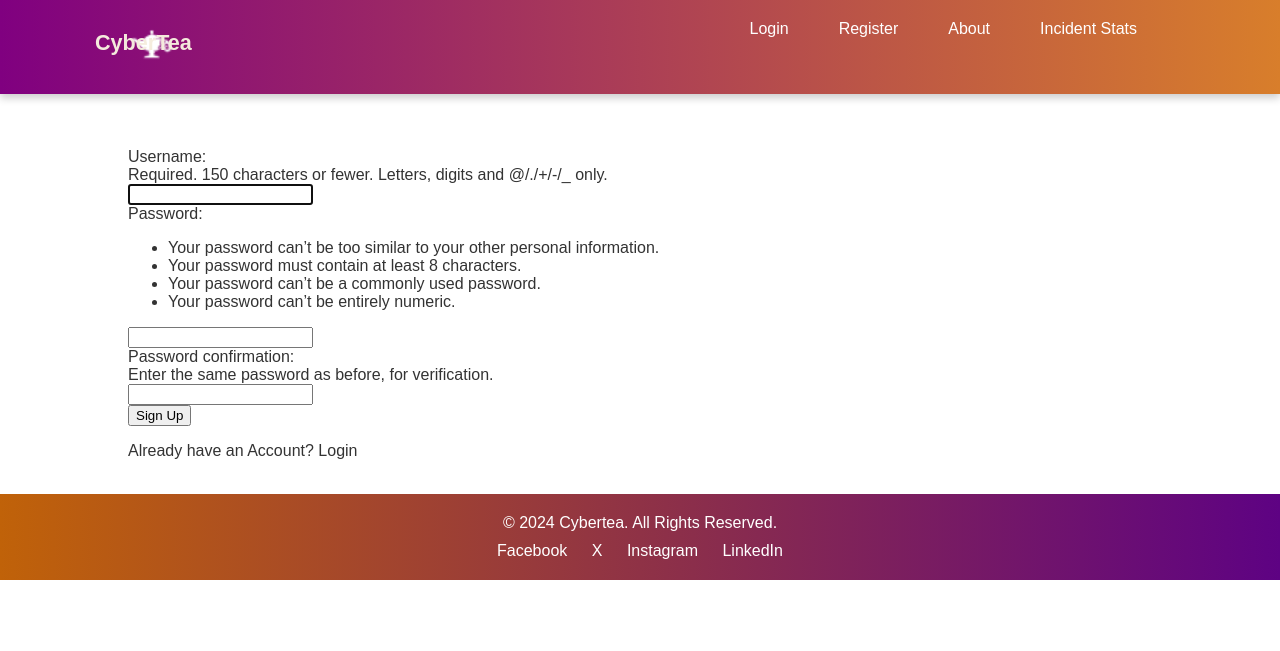
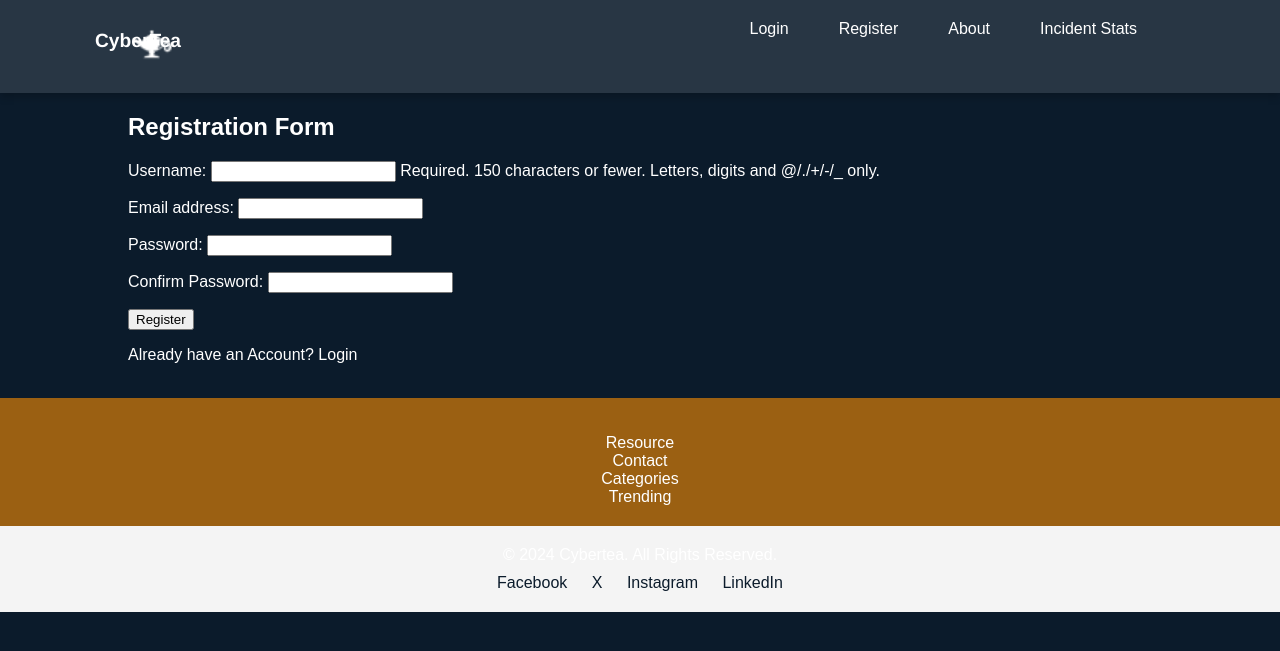
Before and after one commit to Ha3rk/CyberTea, a Django app: page /register/ in a window 1280 px wide. Shown: the top 651 px of the page. Run offline with Django 5.2, Linux system fonts and the light colour scheme; some libraries are stand-ins or nearby versions.

Commit message:
user registration. css dark blue, google fonts

```diff
--- /dev/null
+++ b/cybertea_app/forms.py
@@ -0,0 +1,56 @@
+# forms.py
+from django import forms
+from django.contrib.auth.models import User
+
+
+class LoginForm(forms.Form):
+    username = forms.CharField(widget=forms.TextInput, label='Username', max_length=150)
+    password = forms.CharField(widget=forms.PasswordInput, label='Password')
+
+    def clean_username(self):
+        username = self.cleaned_data.get('username')
+        if not User.objects.filter(username=username).exists():
+            raise forms.ValidationError("This username does not exist.")
+        return username
+
+    def clean(self):
+        cleaned_data = super().clean()
+        username = cleaned_data.get('username')
+        password = cleaned_data.get('password')
+
+        if username and password:
+            user = User.objects.filter(username=username).first()
+            if user and not user.check_password(password):
+                raise forms.ValidationError("Incorrect password")
+        return cleaned_data
+
+
+class RegistrationForm(forms.ModelForm):
+    password1 = forms.CharField(widget=forms.PasswordInput, label='Password')
+    password2 = forms.CharField(widget=forms.PasswordInput, label='Confirm Password')
+
+    class Meta:
+        model = User
+        fields = ['username', 'email']
+
+    def clean(self):
+        cleaned_data = super().clean()
+        password1 = cleaned_data.get('password1')
+        password2 = cleaned_data.get('password2')
+
+        if password1 != password2:
+            raise forms.ValidationError("Passwords do not match")
+
+        return cleaned_data
+
+    def clean_username(self):
+        username = self.cleaned_data.get('username')
+        if User.objects.filter(username=username).exists():
+            raise forms.ValidationError("Username already exists")
+        return username
+
+    def clean_email(self):
+        email = self.cleaned_data.get('email')
+        if User.objects.filter(email=email).exists():
+            raise forms.ValidationError("Email already exists")
+        return email
--- a/cybertea_app/templates/cyberevents/base.html
+++ b/cybertea_app/templates/cyberevents/base.html
@@ -8,6 +8,9 @@
     <link rel="stylesheet" href="{% static '/css/styles.css' %}">
     <script src="https://cdnjs.cloudflare.com/ajax/libs/jquery/3.6.0/jquery.min.js"></script>
     <script src="https://cdnjs.cloudflare.com/ajax/libs/bootstrap/5.1.3/js/bootstrap.bundle.min.js"></script>
+    <link rel="preconnect" href="https://fonts.googleapis.com">
+    <link rel="preconnect" href="https://fonts.gstatic.com" crossorigin>
+    <link href="https://fonts.googleapis.com/css2?family=Domine:wght@400..700&display=swap" rel="stylesheet">
 
     <title>Cybertea</title>
 </head>
@@ -24,7 +27,7 @@
                     <li><a href="{% url 'login' %}">Login</a></li>
                     <li><a href="{% url 'register' %}">Register</a></li>
                     <li><a href="{% url 'about' %}">About</a></li>
-                    <li><a href="{% url 'incident_stats' %}">Incident Stats</a></li>
+                    <li><a href="{% url 'login' %}">Incident Stats</a></li>
 
 
                 </ul>
@@ -42,6 +45,17 @@
     </main>
 
     <!-- Footer -->
+    <section class="footerx">
+        <div class="container">
+            <p></p>
+            <ul class="footerx_elements">
+                <li><a href="#">Resource</a></li>
+                <li><a href="#">Contact</a></li>
+                <li><a href="#">Categories</a></li>
+                <li><a href="#">Trending</a></li>
+            </ul>
+        </div>
+    </section>
     <footer>
         <div class="container">
             <p>&copy; 2024 Cybertea. All Rights Reserved.</p>
--- a/cybertea_app/templates/cyberevents/index.html
+++ b/cybertea_app/templates/cyberevents/index.html
@@ -3,8 +3,9 @@
 {% block title %}Home{% endblock %}
 
 {% block content %}
-
+<br>
 <div class="container">
+    <center><div><h1>Cybersecurity News Narration on the GO!</h1></div></center>
     <br>
 
     <div class="news-section">
--- a/cybertea_app/templates/cyberevents/register.html
+++ /dev/null
@@ -1,22 +0,0 @@
-{% extends './base.html' %}
-{% load crispy_forms_tags %}
-{% block title %}Create New Account {% endblock %}
-
-{% block content %}
-<main>
-    <form action='register' method="POST" >
-        <br>
-        <br>
-        <br>
-        {% csrf_token %}
-        {{ form }}
-        <input type="submit" value="Sign Up">
-    </form>
-
-    <div>
-    <p>Already have an Account? <a href = "{% url 'login' %}">Login</a></p>
-
-    </div>
-    <br>
-</main>
-{% endblock %}
--- /dev/null
+++ b/cybertea_app/templates/registration/register.html
@@ -0,0 +1,31 @@
+{% extends 'cyberevents/base.html' %}
+{% block title %}Create New Account {% endblock %}
+
+{% block content %}
+<main>
+<body>
+    <h2>Registration Form</h2>
+    {% if messages %}
+        <ul>
+            {% for message in messages %}
+                <li>{{ message }}</li>
+            {% endfor %}
+        </ul>
+    {% endif %}
+
+    <form method="POST">
+        {% csrf_token %}
+        {{ form.as_p }}
+        <button type="submit">Register</button>
+    </form>
+</body>
+</html>
+
+
+    <div>
+    <p>Already have an Account? <a href = "{% url 'login' %}">Login</a></p>
+
+    </div>
+    <br>
+</main>
+{% endblock %}
--- a/cybertea_app/views.py
+++ b/cybertea_app/views.py
@@ -1,10 +1,13 @@
-from django.shortcuts import render
+from django.shortcuts import render, redirect
 from bs4 import BeautifulSoup
 from .models import Category
 from django.http import JsonResponse
-from django.contrib.auth.forms import UserCreationForm, AuthenticationForm
 import requests
 import openai
+from django.contrib import messages
+from .forms import LoginForm, RegistrationForm
+from django.contrib.auth import authenticate, login as auth_login
+
 # Set your OpenAI API key
 
 
@@ -91,12 +94,39 @@ def incident_stats(request):
     return render(request, 'cyberevents/incident_stats.html', {'incident_stats': incident_stats})
 
 def login(request):
-    login = AuthenticationForm()
-    return render(request, 'cyberevents/login.html', {'login': login})
+    if request.method == 'POST':
+        login_form = LoginForm(request.POST)
+        if login_form.is_valid():
+            username = login_form.cleaned_data['username']
+            password = login_form.cleaned_data['password']
+            user = authenticate(request, username=username, password=password)
+            if user is not None:
+                auth_login(request, user)
+                messages.success(request, 'You are now logged in.')
+                return redirect('index')
+            else:
+                messages.error(request, 'Invalid username or password.')
+    else:
+        login_form = LoginForm()
+
+    return render(request, 'registration/login.html', {'login_form': login_form})
+
 
 def register(request):
-    form = UserCreationForm()
-    return render(request,'cyberevents/register.html', {'form': form})
+    if request.method == 'POST':
+        form = RegistrationForm(request.POST)
+        if form.is_valid():
+            user = form.save(commit=False)
+            user.set_password(form.cleaned_data['password1'])  # Set the password
+            user.save()
+            messages.success(request, 'Registration successful.')
+            return redirect('login')  # Redirect to a login page or any other page
+        else:
+            messages.error(request, 'Please correct the errors below.')
+    else:
+        form = RegistrationForm()
+    return render(request, 'registration/register.html', {'form': form})
+
 
 
 # Function to fetch article content and summarize it using GPT
--- a/cybertea_project/static/css/styles.css
+++ b/cybertea_project/static/css/styles.css
@@ -1,14 +1,16 @@
 /* Header */
 header {
-    background: linear-gradient(90deg, #800080, #d87e2b);    color: #fff;
+  /**  background: linear-gradient(90deg, #800080, #d87e2b);    color: #fff;*/
+    background-color: rgba(255, 255, 255, 0.116);
     padding: 20px 0;
     box-shadow: 0 4px 8px rgba(0, 0, 0, 0.2); /* Add shadow here */
 }
 
 header .logo {
     display: inline-block;
-    font-size: 1.35rem;
-    font-weight: bold;
+    font-size: 1.2rem;
+    font-weight: bolder;
+    font-family: 'helvetica', sans-serif;
 }
 
 
@@ -17,7 +19,7 @@ header .logo a {
     top: 30px;
     left: 95px;
     z-index: 10;
-    color: rgb(245, 237, 222, 0.99)}
+    color: #ffffff}
 
 header nav {
     float: right;
@@ -27,7 +29,11 @@ header nav ul {
     list-style-type: none;
     margin: 0;
     padding: 0;
-    display: flex
+    display: flex;
+    font-weight: 500;
+    font-size: 1.0rem;
+
+
 }
 
 header nav ul li {
@@ -36,7 +42,7 @@ header nav ul li {
 }
 
 header nav ul li a {
-    color: #fff;
+    color: #ffffff;
     padding: 10px 15px;
     border-radius: 5px;
     transition: background-color 0.3s ease;
@@ -47,23 +53,40 @@ header nav ul li a:hover {
 }
 
 /* General Styles */
+
+
+
+.domine{
+  font-family: "Domine", serif;
+  font-optical-sizing: auto;
+  font-weight: 400;
+  font-style: normal;
+}
+
 body, html {
     margin: 0;
     padding: 0;
-    font-family: Arial, sans-serif;
-    background-color: #fff;
-    color: #333;
+    background-color: #0b1b2b;
+    font-family: "Lexend", sans-serif;
+    font-optical-sizing: auto;
+    font-style: normal;
+    font-weight:normal;
 }
 
 a {
     text-decoration: None;
-    color: #333;
+    color: #ffffff;
 
 }
 
 .container {
     width: 80%;
     margin: 0 auto;
+}
+p {
+    text-decoration: None;
+    color: #ffffff;
+
 }
 .btn {
     color: #800080;
@@ -72,9 +95,37 @@ a {
     border-radius: 5px;
     transition: background-color 0.3s ease;
 }
+
+h1 {
+    font-family: 'Lexend', sans-serif;
+    font-size: 3rem;
+    font-weight: 900;
+    color: rgba(250, 249, 249, 0.849);
+    text-align: center;
+    padding: 20px;
+    margin: 20px 0;
+    letter-spacing: 2px;
+    text-shadow: 1px 1px 5px rgba(0, 0, 0, 0.1);
+    transition: transform 0.3s ease;
+}
+
+h1:hover {
+    transform: scale(1.05);
+}
+
+h2 {
+    text-decoration: None;
+    color: #ffffff;
+
+}
 h5 .line{
  color: #800080
 
+}
+h3 {
+    font-family: 'Lexend', sans-serif;
+    font-weight: 400;
+    color: rgba(250, 249, 249, 0.849);
 }
 
 hr {
@@ -85,21 +136,33 @@ hr {
     box-shadow: 0 2px 4px rgba(0, 0, 0, 0.2); /* Add shadow */
 }
 
+div #summary-content{
+    color: rgba(250, 249, 249);
+
+}
+
+div #summaryModalLabel{
+
+    color: rgba(250, 249, 249);
+
+}
+
 .summary-button {
 
 border-radius: 10px;
 padding: 3px 5px;
-background-color: #800080;
-color: #fff;
-transition: background-color #e99e48 0.3s ease;
+background-color: rgba(247, 247, 247, 0);
+color: #3af800f6;
+transition: background-color #ffffff 0.3s ease;
+font-weight: 900;
 
 }
 
-
 /* Footer */
 footer {
-    background: linear-gradient(90deg, #c06209, #5e0283);    color: #fff;
-    color: #fff;
+   /*  background: linear-gradient(90deg, #c06209, #5e0283);    color: #fff;*/
+    background-color: #f4f4f4;
+    color: #333;
     padding: 20px 0;
     text-align: center;
 }
@@ -121,10 +184,39 @@ footer .socials li {
 }
 
 footer .socials li a {
-    color: #fff;
+    color: #0b1b2b;
     transition: color 0.3s ease;
 }
 
 footer .socials li a:hover {
     color: #f2961d; /* Twitter blue color, for example */
 }
+
+form {
+
+    color: #fff;
+
+
+}
+
+
+/* Footerx */
+
+.footerx {
+    background-color: #9b6012;
+    color: #fff;
+    padding: 20px 0;
+    text-align: center;
+    min-height: 100%;
+    font-weight: 500;
+;
+}
+
+.footerx_elements{
+    list-style-type: none;
+    font-style: #fff;
+    margin: 10px 0 0;
+    padding: 0;
+    font-weight: 500;
+
+}
```
Also changed, not shown: cybertea_app/templates/cyberevents/Incident_stats.html (+1 -9 lines), cybertea_app/templates/cyberevents/login.html (deleted, +0 -22 lines), cybertea_app/templates/registration/login.html (added, +28 -0 lines).
